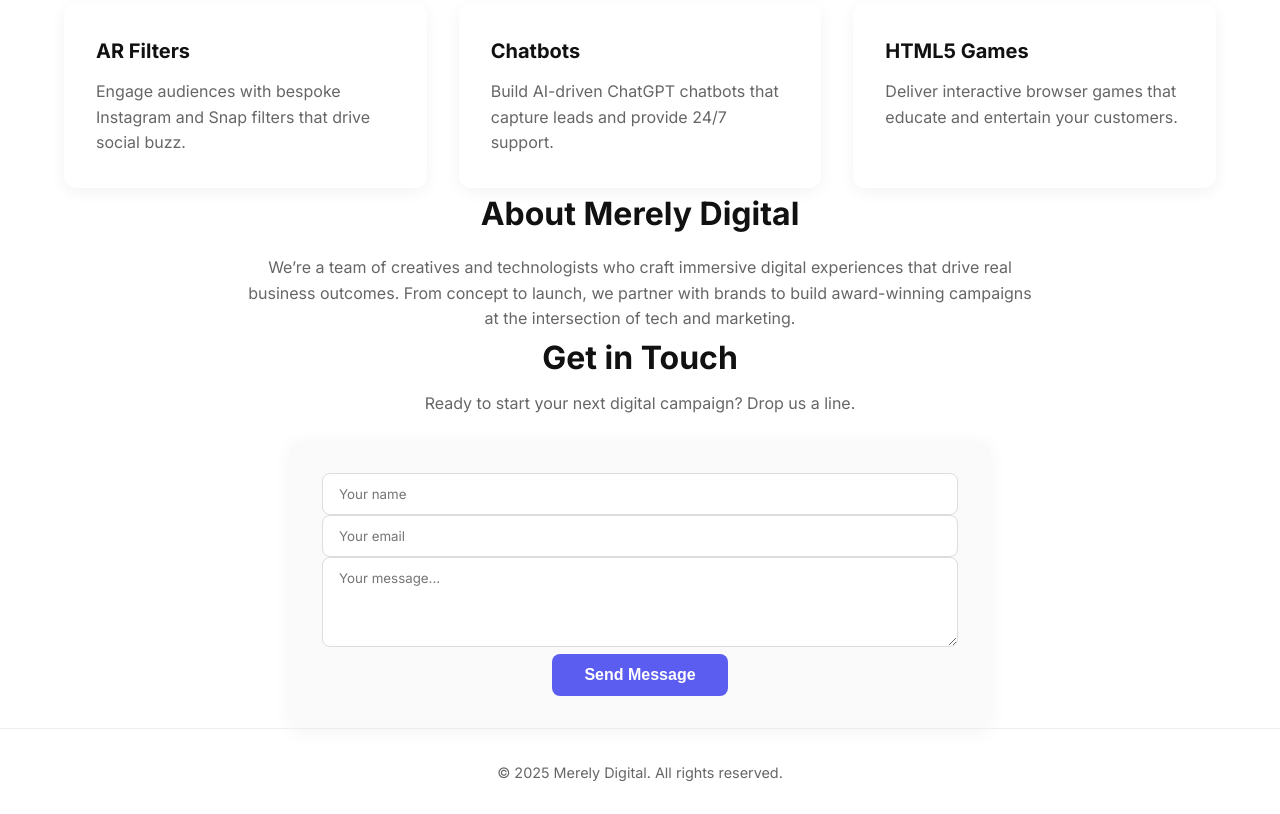
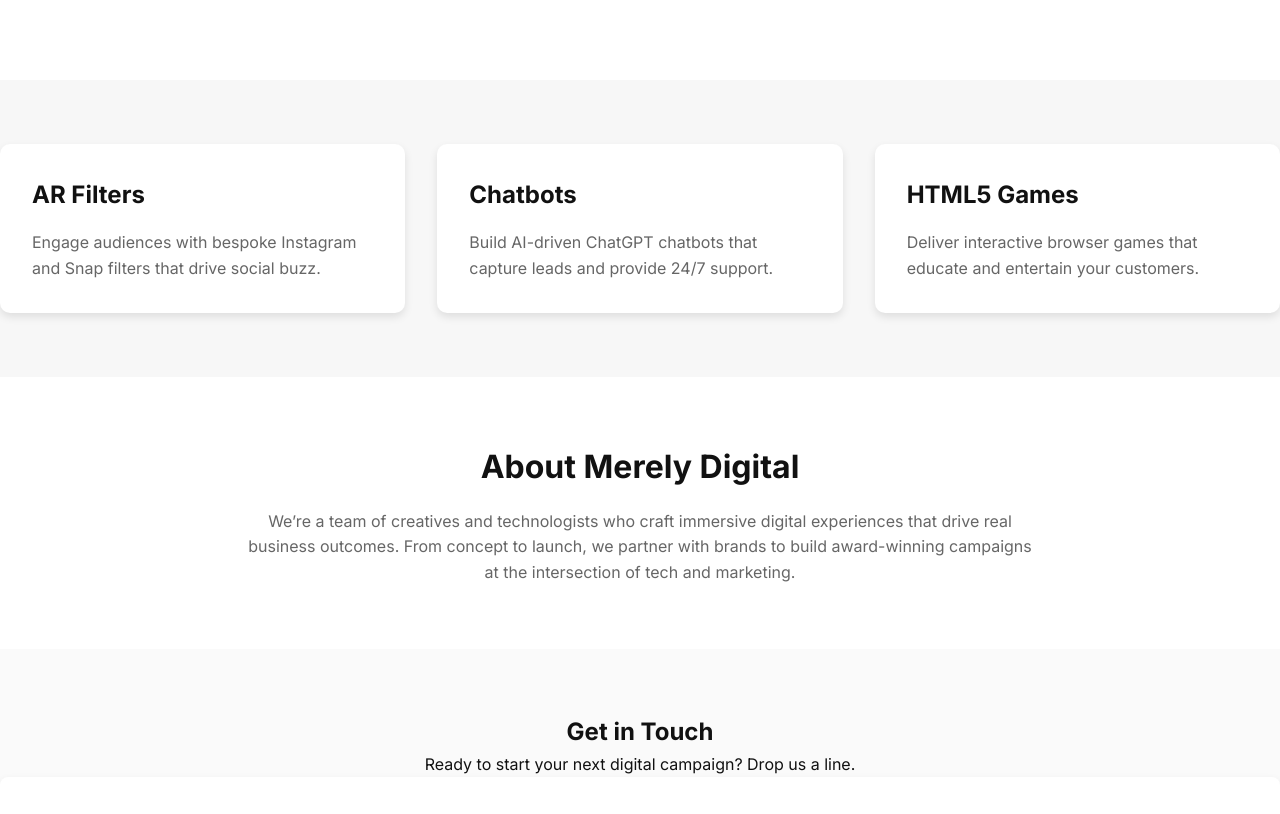
Before and after one commit to dangertoon/merely-digital, a plain HTML site: page index.html in a window 1280 px wide. Shown: the part 437-1251 px from the top of the page. Drawn offline with Linux system fonts and the light colour scheme.

Commit message:
Update style.css

```diff
--- a/style.css
+++ b/style.css
@@ -16,13 +16,6 @@ body {
 }
 a { text-decoration: none; color: inherit; }
 
-/* === Container === */
-.container {
-  width: 90%;
-  max-width: 1200px;
-  margin: 0 auto;
-}
-
 /* === Header === */
 header {
   background: #fff;
@@ -30,12 +23,12 @@ header {
   top: 0;
   z-index: 10;
   box-shadow: 0 2px 8px rgba(0,0,0,0.05);
+  padding: 1rem 0;
 }
 .header-inner {
   display: flex;
+  justify-content: space-between;
   align-items: center;
-  justify-content: space-between;
-  padding: 1rem 0;
 }
 .logo { height: 40px; }
 nav a {
@@ -46,51 +39,57 @@ nav a {
 }
 nav a:hover { color: var(--primary-purple); }
 
-/* === Hero === */
+/* === Hero Section === */
 .hero {
   background: url('assets/images/hero-bg.jpg') center/cover no-repeat;
-  padding: 8rem 0;
+  padding: 10rem 0;
   text-align: center;
   color: #fff;
 }
 .hero-content h1 {
-  font-size: 2.5rem;
+  font-size: 3rem;
+  font-weight: 600;
   margin-bottom: 1rem;
-  font-weight: 600;
-  text-shadow: 0 2px 8px rgba(0,0,0,0.4);
 }
 .hero-content p {
   font-size: 1.25rem;
-  opacity: 0.9;
 }
 
-/* === Features === */
-.section { padding: 4rem 0; }
+/* === Features Section === */
+.features {
+  background-color: #f7f7f7;
+  padding: 4rem 0;
+}
 .features .grid {
   display: grid;
-  grid-template-columns: repeat(auto-fit,minmax(280px,1fr));
+  grid-template-columns: repeat(auto-fit, minmax(300px, 1fr));
   gap: 2rem;
 }
 .card {
   background: #fff;
   padding: 2rem;
-  border-radius: 12px;
-  box-shadow: 0 4px 16px rgba(0,0,0,0.05);
-  transition: transform 0.3s, box-shadow 0.3s;
+  border-radius: 10px;
+  box-shadow: 0 4px 8px rgba(0, 0, 0, 0.1);
+  transition: transform 0.3s ease, box-shadow 0.3s ease;
 }
 .card:hover {
   transform: translateY(-5px);
-  box-shadow: 0 8px 24px rgba(0,0,0,0.08);
+  box-shadow: 0 10px 15px rgba(0, 0, 0, 0.1);
 }
 .card h3 {
-  font-size: 1.25rem;
-  margin-bottom: .75rem;
+  font-size: 1.5rem;
+  margin-bottom: 1rem;
 }
-.card p { color: var(--text-light); }
+.card p {
+  color: var(--text-light);
+}
 
-/* === About === */
+/* === About Section === */
+.about {
+  padding: 4rem 0;
+  text-align: center;
+}
 .about h2 {
-  text-align: center;
   font-size: 2rem;
   margin-bottom: 1rem;
 }
@@ -98,77 +97,56 @@ nav a:hover { color: var(--primary-purple); }
   max-width: 800px;
   margin: 0 auto;
   color: var(--text-light);
+}
+
+/* === Contact Section === */
+.contact {
+  background-color: var(--bg-light);
+  padding: 4rem 0;
   text-align: center;
 }
-
-/* === Contact Form === */
-.contact h2 {
-  text-align: center;
-  font-size: 2rem;
-  margin-bottom: .5rem;
+.contact-form {
+  background: #fff;
+  padding: 2rem;
+  border-radius: 8px;
+  box-shadow: 0 4px 8px rgba(0, 0, 0, 0.1);
 }
-.contact p {
-  text-align: center;
-  margin-bottom: 1.5rem;
-  color: var(--text-light);
-}
-.contact-form {
-  background: var(--bg-light);
-  padding: 2rem;
-  border-radius: 12px;
-  box-shadow: 0 4px 20px rgba(0,0,0,0.05);
-  max-width: 700px;
-  margin: 0 auto;
-}
-.form-grid {
-  display: grid;
-  grid-template-columns: repeat(auto-fit,minmax(240px,1fr));
-  gap: 1rem;
+.form-group {
   margin-bottom: 1rem;
 }
-.form-group input,
-.form-group textarea {
+input, textarea {
   width: 100%;
-  padding: .75rem 1rem;
+  padding: 1rem;
+  margin-top: 0.5rem;
   border: 1px solid #ddd;
-  border-radius: 8px;
-  font-family: inherit;
-  transition: border-color .2s, box-shadow .2s;
+  border-radius: 6px;
 }
-.form-group input:focus,
-.form-group textarea:focus {
-  outline: none;
-  border-color: var(--primary-purple);
-  box-shadow: 0 0 0 3px rgba(91,93,240,0.2);
+button {
+  background-color: var(--primary-purple);
+  color: white;
+  padding: 1rem 3rem;
+  border: none;
+  border-radius: 6px;
+  font-weight: bold;
+  margin-top: 1rem;
+  cursor: pointer;
 }
-.btn-submit {
-  display: block;
-  background: var(--primary-purple);
-  color: #fff;
-  padding: .75rem 2rem;
-  border: none;
-  border-radius: 8px;
-  font-size: 1rem;
-  font-weight: 600;
-  margin: 0 auto;
-  cursor: pointer;
-  transition: background .3s, transform .2s;
-}
-.btn-submit:hover {
-  background: #4a4bc8;
-  transform: translateY(-2px);
+button:hover {
+  background-color: #4a4bc8;
 }
 
 /* === Footer === */
 footer {
+  background-color: #fff;
   padding: 2rem 0;
   text-align: center;
-  font-size: .9rem;
+  font-size: 1rem;
   color: var(--text-light);
   border-top: 1px solid #eee;
 }
 
 /* === Responsive === */
 @media (max-width: 768px) {
-  .hero-content h1 { font-size: 2rem; }
+  .hero-content h1 { font-size: 2.5rem; }
+  .card h3 { font-size: 1.25rem; }
 }
```
